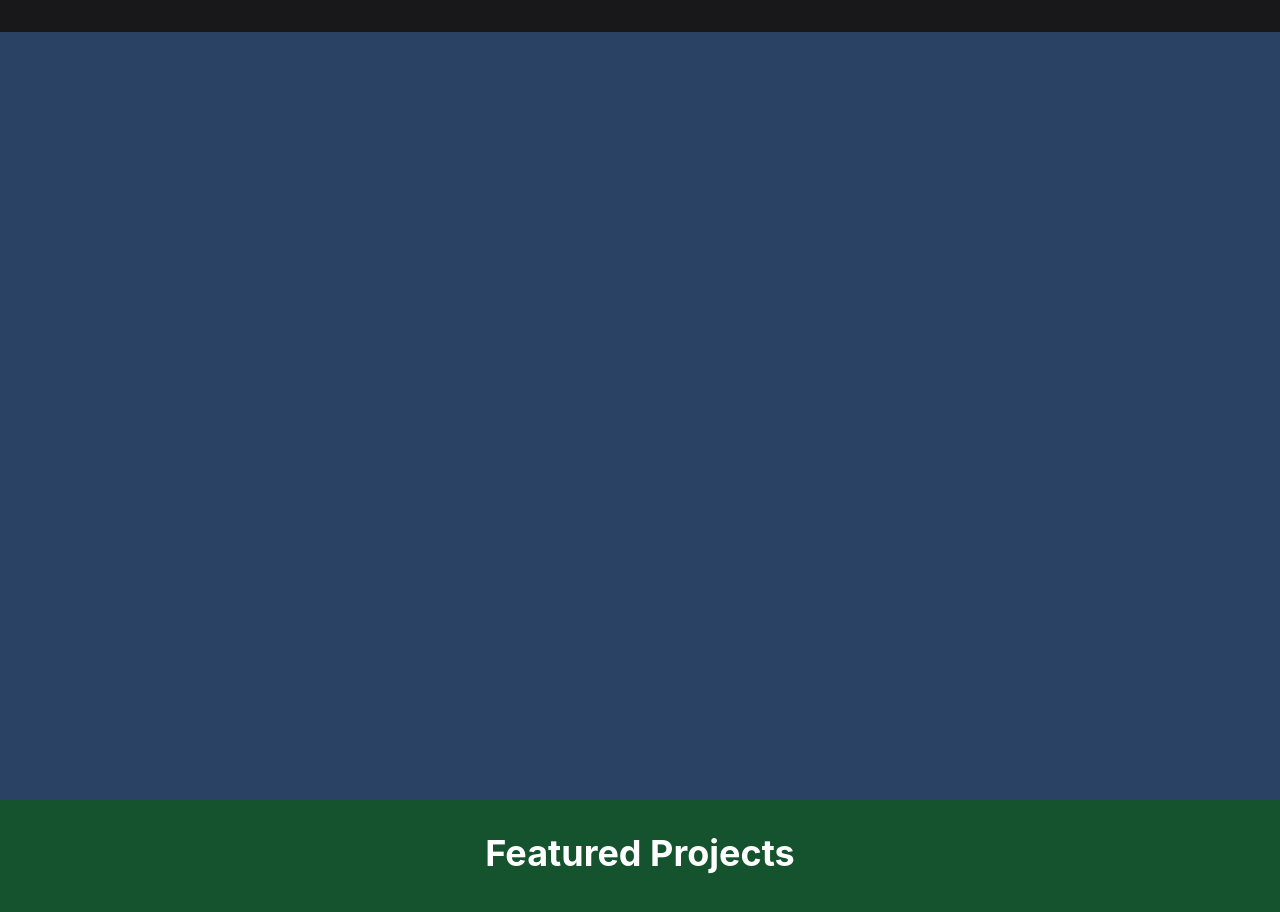
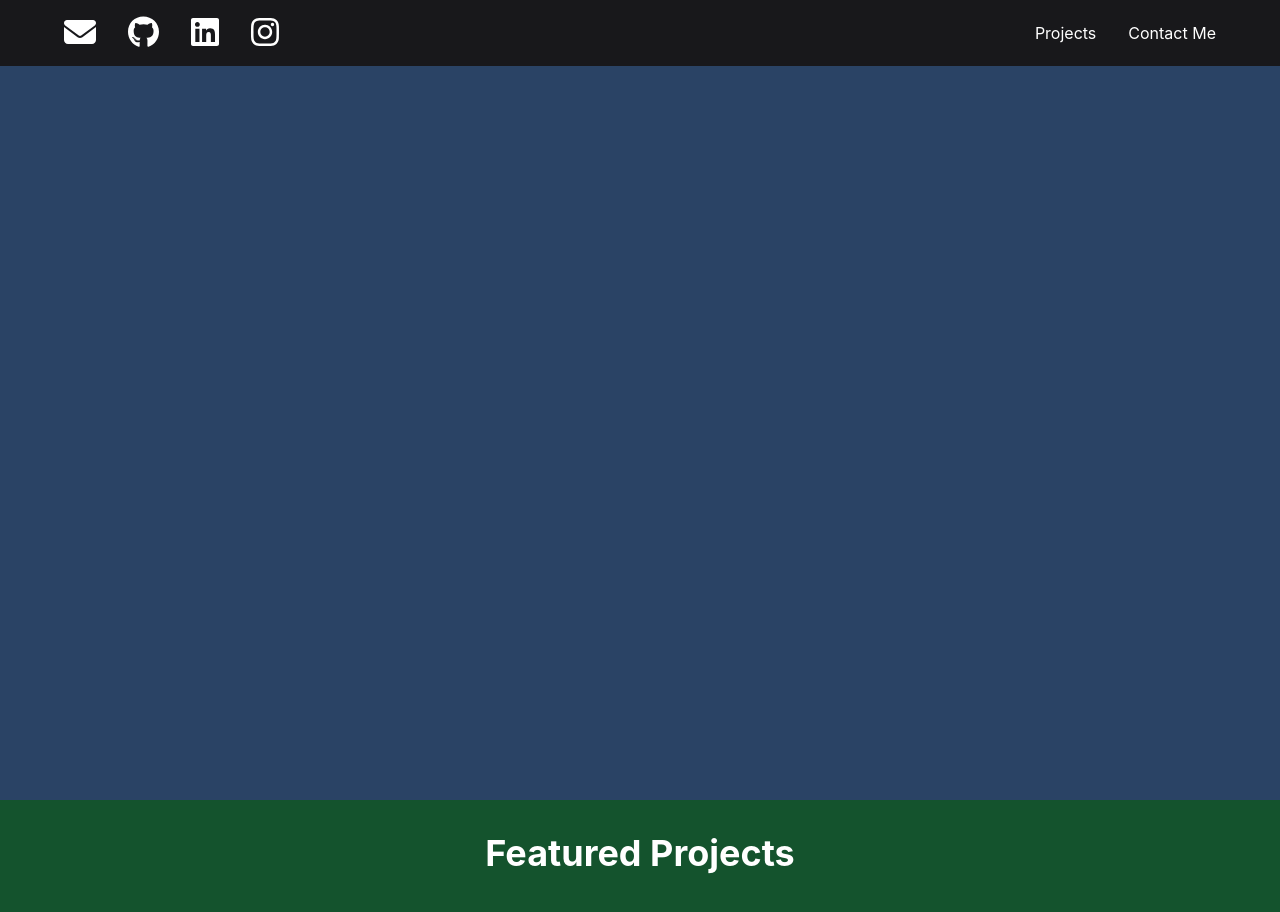
Before and after one commit to chadlaban/coursera-react-project, a React (Create React App) app: page / in a window 1280 px wide. Shown: the top 912 px of the page. Built offline with nearby package versions, Linux system fonts and the light colour scheme.

Commit message:
Update: social links

```diff
--- a/src/components/Header.js
+++ b/src/components/Header.js
@@ -3,32 +3,27 @@ import { FontAwesomeIcon } from "@fortawesome/react-fontawesome";
 import { faEnvelope } from "@fortawesome/free-solid-svg-icons";
 import {
   faGithub,
+  faInstagram,
   faLinkedin,
-  faMedium,
-  faStackOverflow,
 } from "@fortawesome/free-brands-svg-icons";
 import { Box, HStack } from "@chakra-ui/react";
 
 const socials = [
   {
     icon: faEnvelope,
-    url: "mailto: hello@example.com",
+    url: "mailto: laban.chad@gmail.com",
   },
   {
     icon: faGithub,
-    url: "https://github.com",
+    url: "https://github.com/chadlaban",
   },
   {
     icon: faLinkedin,
-    url: "https://www.linkedin.com",
+    url: "https://www.linkedin.com/in/chadlaban/",
   },
   {
-    icon: faMedium,
-    url: "https://medium.com",
-  },
-  {
-    icon: faStackOverflow,
-    url: "https://stackoverflow.com",
+    icon: faInstagram,
+    url: "https://www.instagram.com/chadeeboo/",
   },
 ];
 
@@ -64,11 +59,20 @@ const Header = () => {
           alignItems="center"
         >
           <nav>
-            {/* Add social media links based on the `socials` data */}
+            <HStack spacing={8}>
+                {
+                    socials.map((social, index) => (
+                        <a key={index} href={social.url} target="_blank" rel="noopener noreferrer">
+                            <FontAwesomeIcon icon={social.icon} size="2x" />
+                        </a>
+                    ))
+                }
+            </HStack>
           </nav>
           <nav>
             <HStack spacing={8}>
-              {/* Add links to Projects and Contact me section */}
+                <a href="/#projects" onClick={handleClick('projects')}>Projects</a>
+                <a href="/#contact-me" onClick={handleClick('contactme')}>Contact Me</a>
             </HStack>
           </nav>
         </HStack>
```
